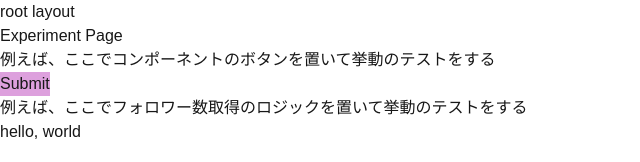
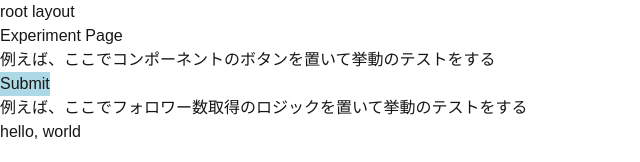
Before and after one commit to Kazuki0320/sns-scouter, a Next.js app: page /experiment in a window 1280 px wide. Shown: the top 162 px of the page, without its empty margins (0-640 px from the left). Built offline with nearby package versions, Linux system fonts and the light colour scheme.

Commit message:
♻️ refactor: 可読性を意識し、 index.tsx をコンポーネント名に合わせ button.tsx に変更
Co-authored-by: k-naoyuki <k-naoyuki@users.noreply.github.com>

```diff
--- a/src/app/experiment/page.tsx
+++ b/src/app/experiment/page.tsx
@@ -1,8 +1,8 @@
 import React from 'react';
-import { Button, newButtonProps } from '../index';
+import { Button, newButtonProps } from '../button';
 
 export default function Page() {
-    const buttonProps = newButtonProps("button", "Submit", "plum");
+    const buttonProps = newButtonProps("button", "Submit", "lightblue");
 
     return (
         <>
```
Also changed, not shown: src/app/button.tsx (renamed from src/app/index.tsx).
